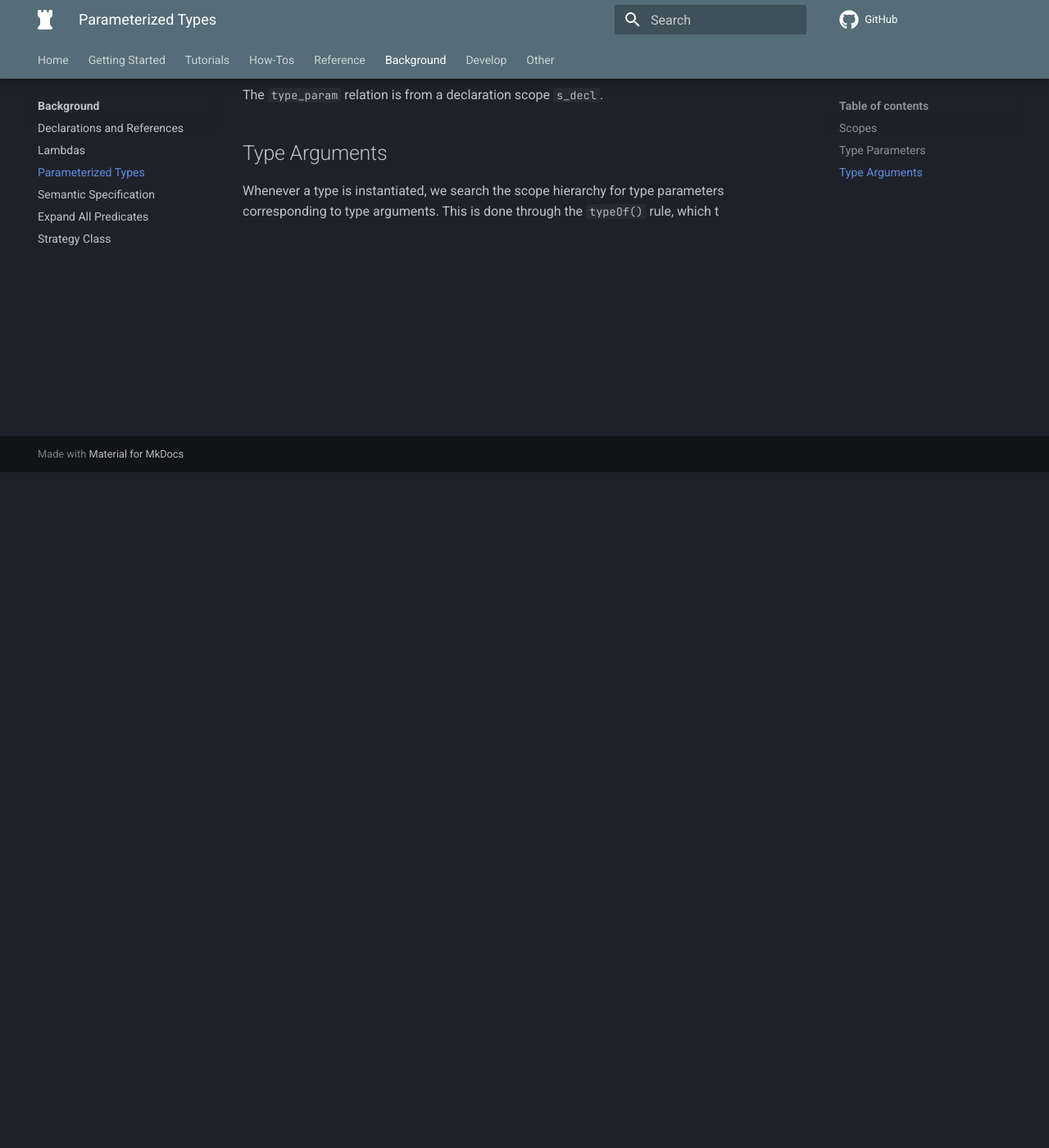
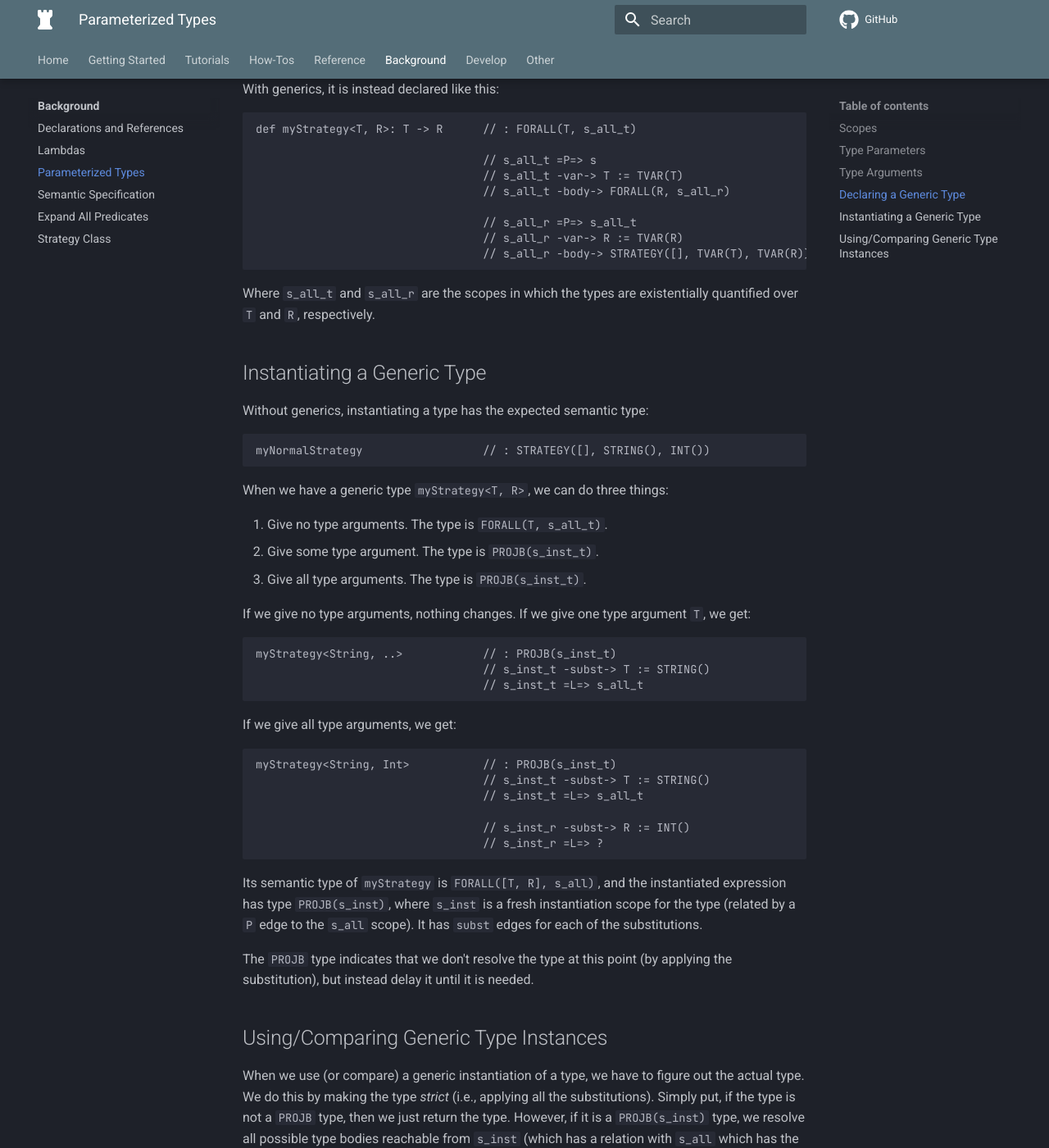
Before and after one commit to Virtlink/tego-lang, an MkDocs documentation site: the page built from docs/background/parameterized-types.md, in a window 1280 px wide and 1400 px high, scrolled down 824 px. Shown: the whole window at 82% size. Built offline with MkDocs 1.6.1 and Material for MkDocs 9.7.7, drawn with Linux system fonts in a browser that asks for light colours; comment, search, counter and statistics services are not loaded; some of the changed text lies outside the part shown.

Commit message:
Attempt to add generics

````diff
--- a/docs/background/parameterized-types.md
+++ b/docs/background/parameterized-types.md
@@ -1,34 +1,85 @@
 # Parameterized Types
 For Tego we need parameterized types, as there are many strategies that are type agnostic and it would be cumbersome to instantiate each strategy for each type.
-
 
 ## Scopes
 Every declaration has a declaration scope `s_decl` in which all aspects of the declaration are stored, including the type parameters. An instantiation of a declaration has a scope `s_inst`, in which all aspects of the instantiation are stored.
 
+## Type Parameters
+A type parameter is a name with an upper bound and a lower bound.
 
-## Type Parameters
-A type parameter is a name with an upper bound and a lower bound. The semantic type and relation are:
+## Type Arguments
+Whenever a type is instantiated, we search the scope hierarchy for type parameters corresponding to type arguments
 
-```statix
-signature
-  sorts
-    TYPE_PARAM
-  constructors
-    /**
-    * A semantic type parameter.
-    *
-    * @param scope the scope in which the parameter is declared
-    * @param string the name of the parameter
-    * @param upper_bound the upper bound type of the type parameter; or `ANY()` (top)
-    * @param lower_bound the lower bound type of the type parameter; or `NOTHING()` (bottom)
-    */
-    TYPE_PARAM : scope * string * TYPE * TYPE -> TYPE_PARAM
-  relations
-    type_param : TYPE_PARAM
+## Declaring a Generic Type
+A generic type can be declared through, say, a generic strategy declaration. Without generics a strategy is declared like this:
+
+```tego
+def myNormalStrategy: String -> Int     // : STRATEGY([], STRING(), INT())
 ```
 
-The `type_param` relation is from a declaration scope `s_decl`.
+With generics, it is instead declared like this:
+
+```tego
+def myStrategy<T, R>: T -> R      // : FORALL(T, s_all_t)
+
+                                  // s_all_t =P=> s
+                                  // s_all_t -var-> T := TVAR(T)
+                                  // s_all_t -body-> FORALL(R, s_all_r)
+
+                                  // s_all_r =P=> s_all_t
+                                  // s_all_r -var-> R := TVAR(R)
+                                  // s_all_r -body-> STRATEGY([], TVAR(T), TVAR(R))
+```
+
+Where `s_all_t` and `s_all_r` are the scopes in which the types are existentially quantified over `T` and `R`, respectively.
+
+## Instantiating a Generic Type
+Without generics, instantiating a type has the expected semantic type:
+
+```tego
+myNormalStrategy                  // : STRATEGY([], STRING(), INT())
+```
+
+When we have a generic type `myStrategy<T, R>`, we can do three things:
+
+1.  Give no type arguments. The type is `FORALL(T, s_all_t)`.
+2.  Give some type argument. The type is `PROJB(s_inst_t)`.
+3.  Give all type arguments. The type is `PROJB(s_inst_t)`.
+
+If we give no type arguments, nothing changes. If we give one type argument `T`, we get:
+
+```tego
+myStrategy<String, ..>            // : PROJB(s_inst_t)
+                                  // s_inst_t -subst-> T := STRING()
+                                  // s_inst_t =L=> s_all_t
+```
+
+If we give all type arguments, we get:
+
+```tego
+myStrategy<String, Int>           // : PROJB(s_inst_t)
+                                  // s_inst_t -subst-> T := STRING()
+                                  // s_inst_t =L=> s_all_t
+
+                                  // s_inst_r -subst-> R := INT()
+                                  // s_inst_r =L=> ?
+```
+
+Its semantic type of `myStrategy` is `FORALL([T, R], s_all)`, and the instantiated expression has type `PROJB(s_inst)`, where `s_inst` is a fresh instantiation scope for the type (related by a `P` edge to the `s_all` scope). It has `subst` edges for each of the substitutions.
+
+The `PROJB` type indicates that we don't resolve the type at this point (by applying the substitution), but instead delay it until it is needed.
+
+## Using/Comparing Generic Type Instances
+When we use (or compare) a generic instantiation of a type, we have to figure out the actual type. We do this by making the type _strict_ (i.e., applying all the substitutions). Simply put, if the type is not a `PROJB` type, then we just return the type. However, if it is a `PROJB(s_inst)` type, we resolve all possible type bodies reachable from `s_inst` (which has a relation with `s_all` which has the type body, remember), and then normalize them.
+
+Normalization involves looking at the path from the instantiation scope to the nearest type `body`. The path consists of a series of instantiation scopes `s_inst -> s_inst3 -> s_inst2 -> s_inst1 -> s_all`. Note that instantiation scopes that where created earlier are closer to `s_all`. Therefore, we go over these scopes in reverse order, from close to `s_all` toward the last `s_inst`. We normalize the resolved `body` type with respect to each of these instantiation scopes.
+
+Some basic normalization rules are that if there are no more path elements, or when the type is simple, then we just return the type. If it's a complex type (e.g. a function/strategy type), we recursively normalize its arguments. However, if the type to be normalized is a type
 
 
-## Type Arguments
-Whenever a type is instantiated, we search the scope hierarchy for type parameters corresponding to type arguments.  This is done through the `typeOf()` rule, which t
+Of course, it can happen that a type instantiation uses generic type variabeles that have not been instantiated. For example:
+
+```tego
+def myOtherStrategy<T, R>: T -> R     // : FORALL([T, R], s_all)
+= myStrategy<T, R>                    // : PROJB(s_inst)
+```
````
Also changed, not shown: 12 other files.
